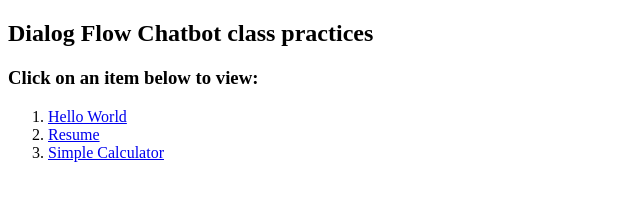
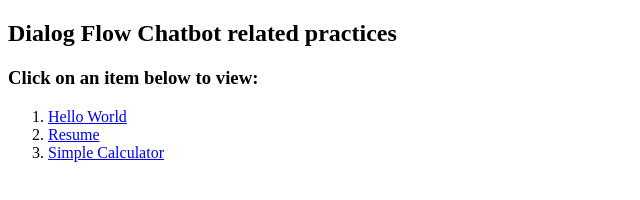
Before and after one commit to s-muhammadkamran/Chatbot, a plain HTML site: page index.html in a window 1280 px wide. Shown: the full height of the page, 0-640 px from the left. Drawn offline with Linux system fonts and the light colour scheme.

Commit message:
Update index.html

```diff
--- a/index.html
+++ b/index.html
@@ -8,7 +8,7 @@
 </head>
 <body>
     <p>
-        <h2>Dialog Flow Chatbot class practices</h2>
+        <h2>Dialog Flow Chatbot related practices</h2>
         <h3>Click on an item below to view:</h3>
     </p>
 
```
